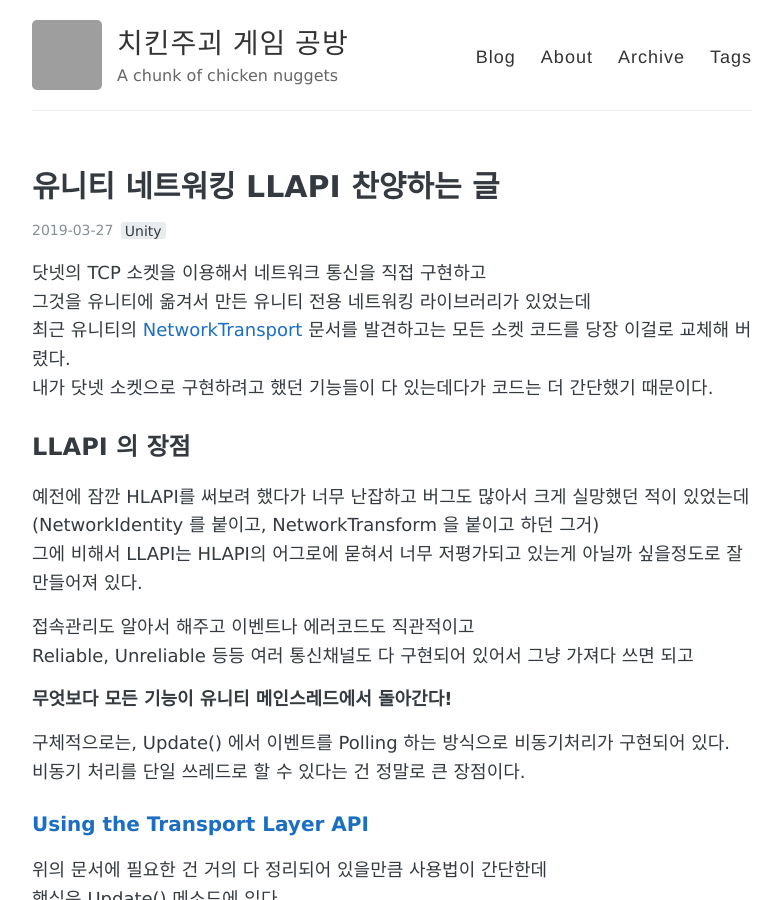
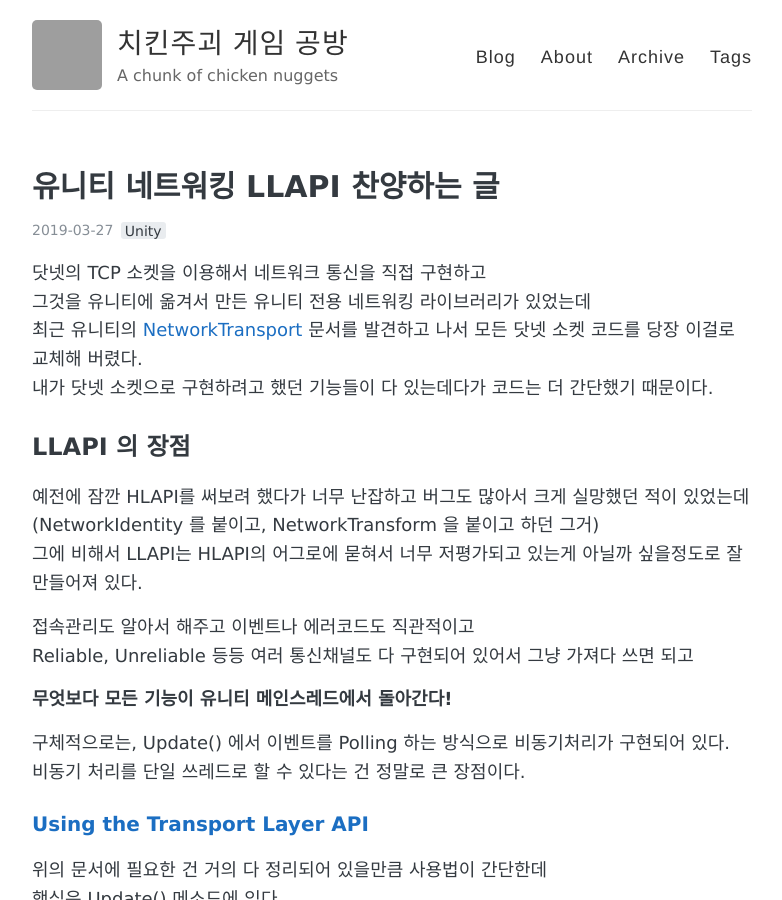
Before and after one commit to chickeningot/chickeningot.github.io, a Jekyll site: the page built from _posts/2019-3-27-post1.md, in a window 1280 px wide and 900 px high. Shown: the whole window, without its empty margins (248-1030 px from the left). Built offline with Jekyll 4.4.1, drawn with Linux system fonts in a browser that asks for light colours; comment, search, counter and statistics services are not loaded; grey boxes are pictures that could not be loaded.

Commit message:
Update 2019-3-27-post1.md

```diff
--- a/_posts/2019-3-27-post1.md
+++ b/_posts/2019-3-27-post1.md
@@ -7,7 +7,7 @@ tags:
 
 닷넷의 TCP 소켓을 이용해서 네트워크 통신을 직접 구현하고
 그것을 유니티에 옮겨서 만든 유니티 전용 네트워킹 라이브러리가 있었는데
-최근 유니티의 [NetworkTransport](https://docs.unity3d.com/2018.2/Documentation/ScriptReference/Networking.NetworkTransport.html) 문서를 발견하고는   모든 소켓 코드를 당장 이걸로 교체해 버렸다.
+최근 유니티의 [NetworkTransport](https://docs.unity3d.com/2018.2/Documentation/ScriptReference/Networking.NetworkTransport.html) 문서를 발견하고 나서  모든 닷넷 소켓 코드를 당장 이걸로 교체해 버렸다.
 내가 닷넷 소켓으로 구현하려고 했던 기능들이 다 있는데다가 코드는 더 간단했기 때문이다.
 
 ## LLAPI 의 장점
```
